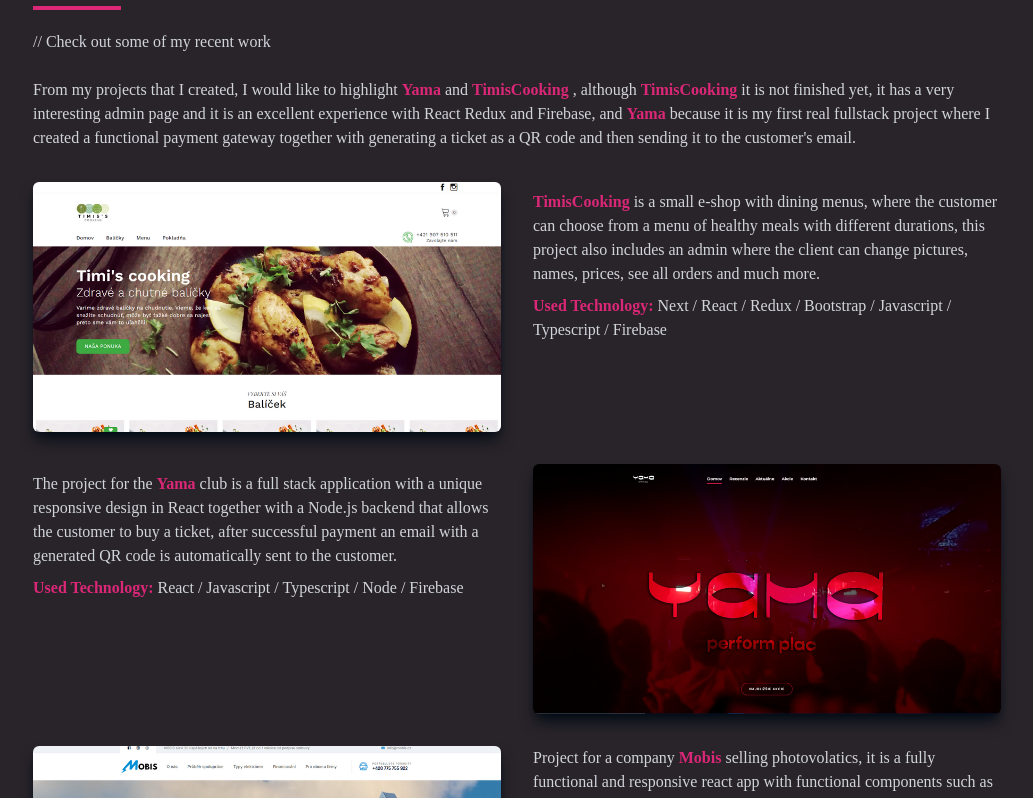
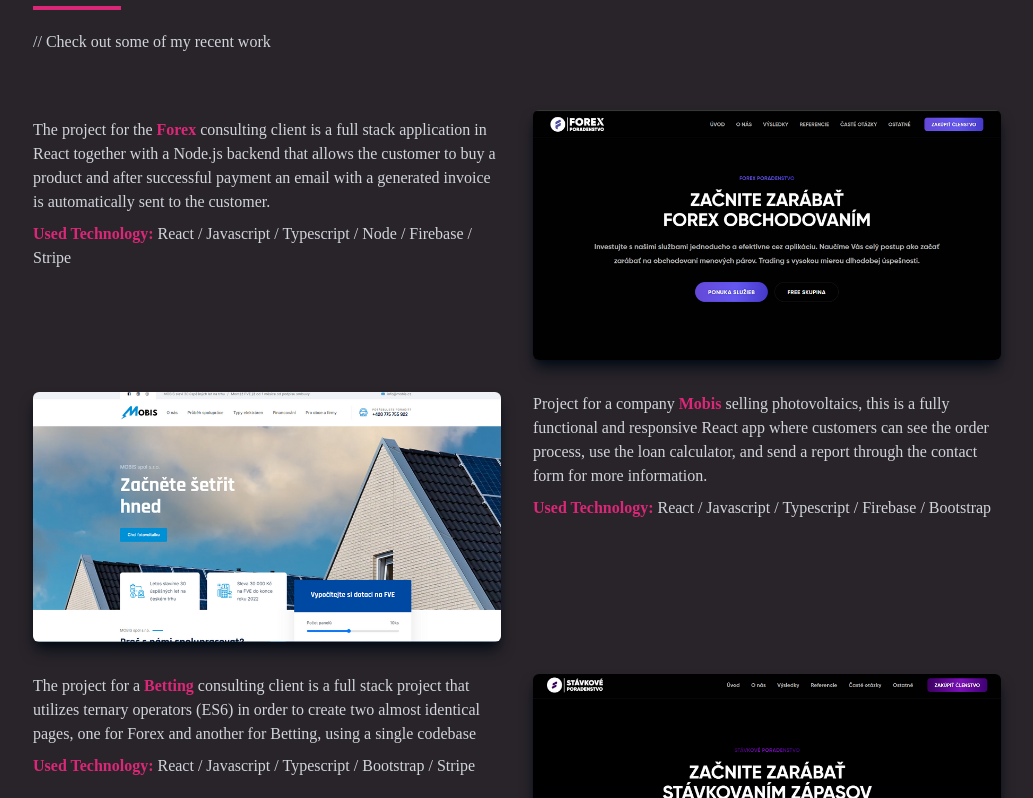
Before and after one commit to Lubomir27/portfolio-website, a React (Create React App) app: page / in a window 1280 px wide. Shown: the part 2482-3280 px from the top of the page, without its empty margins (123-1156 px from the left). Built offline with nearby package versions, Linux system fonts and the light colour scheme.

Commit message:
changed projects

```diff
--- a/src/compoments/Work.jsx
+++ b/src/compoments/Work.jsx
@@ -2,7 +2,7 @@
 import timisCooking from "../assets/timis.png";
 import stavky from "../assets/stavky.png";
 import mobis from "../assets/mobis-page.png";
-import yama from "../assets/yama.png";
+import forex from "../assets/forex.png";
 const Work = () => {
   return (
     <div name="work" className="w-full h-100 text-gray-300 my-8">
@@ -13,7 +13,7 @@
           </p>
           <p className="py-6">// Check out some of my recent work</p>
 
-          <p>
+          {/*           <p>
             From my projects that I created, I would like to highlight{" "}
             <strong className="text-pink-600">Yama</strong> and{" "}
             <strong className="text-pink-600">TimisCooking </strong>, although{" "}
@@ -24,17 +24,17 @@
             first real fullstack project where I created a functional payment
             gateway together with generating a ticket as a QR code and then
             sending it to the customer's email.
-          </p>
+          </p> */}
         </div>
 
         {/* Container */}
         <div className="grid sm:grid-cols-2  gap-8">
           {/* Grid Item */}
-          <div
+          {/* <div
             style={{ backgroundImage: `url(${timisCooking})` }}
             className="order-1 shadow-lg shadow-[#040c16] group container rounded-md flex justify-center items-center mx-auto content-div"
           >
-            {/* Hover Effects */}
+
             <div className="opacity-0 group-hover:opacity-100">
               <span className="text-2xl font-bold text-white tracking-wider">
                 Timis Cooking
@@ -48,6 +48,7 @@
               </div>
             </div>
           </div>
+
           <div className="order-2">
             <p className="py-2">
               <strong className="text-pink-600">TimisCooking</strong> is a small
@@ -61,33 +62,32 @@
               React / Redux / Bootstrap / Javascript / Typescript / Firebase
             </p>
           </div>
-
+          */}
           <div className="order-4 sm:order-3 ">
             <p className="py-2">
               The project for the{" "}
-              <strong className="text-pink-600">Yama</strong> club is a full
-              stack application with a unique responsive design in React
-              together with a Node.js backend that allows the customer to buy a
-              ticket, after successful payment an email with a generated QR code
-              is automatically sent to the customer.
+              <strong className="text-pink-600">Forex</strong> consulting client
+              is a full stack application in React together with a Node.js
+              backend that allows the customer to buy a product and after
+              successful payment an email with a generated invoice is
+              automatically sent to the customer.
             </p>
             <p>
               <strong className="text-pink-600">Used Technology: </strong>React
-              / Javascript / Typescript / Node / Firebase
+              / Javascript / Typescript / Node / Firebase / Stripe
             </p>
           </div>
-          {/* Grid Item */}
+
           <div
-            style={{ backgroundImage: `url(${yama})` }}
+            style={{ backgroundImage: `url(${forex})` }}
             className="order-3 sm:order-4 shadow-lg shadow-[#040c16] group container rounded-md flex justify-center items-center mx-auto content-div"
           >
-            {/* Hover Effects */}
             <div className="opacity-0 group-hover:opacity-100">
               <span className="text-2xl font-bold text-white tracking-wider">
-                YAMA
+                FOREX
               </span>
               <div className="pt-8 text-center">
-                <a href="https://listky.bakatu.sk/">
+                <a href="https://www.forexporadenstvo.sk/">
                   <button className="text-center rounded-lg px-4 py-3 m-2 bg-white text-gray-700 font-bold text-lg">
                     Live
                   </button>
@@ -119,8 +119,10 @@
             <p>
               Project for a company{" "}
               <strong className="text-pink-600">Mobis</strong> selling
-              photovolatics, it is a fully functional and responsive react app
-              with functional components such as a calculator or a contact form.
+              photovoltaics, this is a fully functional and responsive React app
+              where customers can see the order process, use the loan
+              calculator, and send a report through the contact form for more
+              information.
             </p>
             <p className="py-2">
               <strong className="text-pink-600">Used Technology: </strong>React
@@ -147,15 +149,15 @@
           </div>
           <div className="order-8 sm:order-7 ">
             <p>
-              Project for a <strong className="text-pink-600">forex</strong> and{" "}
-              <strong className="text-pink-600">betting</strong> consulting
-              client, the most interesting thing about this project is that it
-              is two almost identical pages and they are all both from one
-              folder using ternary operators (ES6)
+              The project for a{" "}
+              <strong className="text-pink-600">Betting</strong> consulting
+              client is a full stack project that utilizes ternary operators
+              (ES6) in order to create two almost identical pages, one for Forex
+              and another for Betting, using a single codebase
             </p>
             <p className="py-2">
               <strong className="text-pink-600">Used Technology: </strong>React
-              / Javascript / Typescript / Bootstrap
+              / Javascript / Typescript / Bootstrap / Stripe
             </p>
           </div>
         </div>
```
Also changed, not shown: src/assets/forex.png (added).
